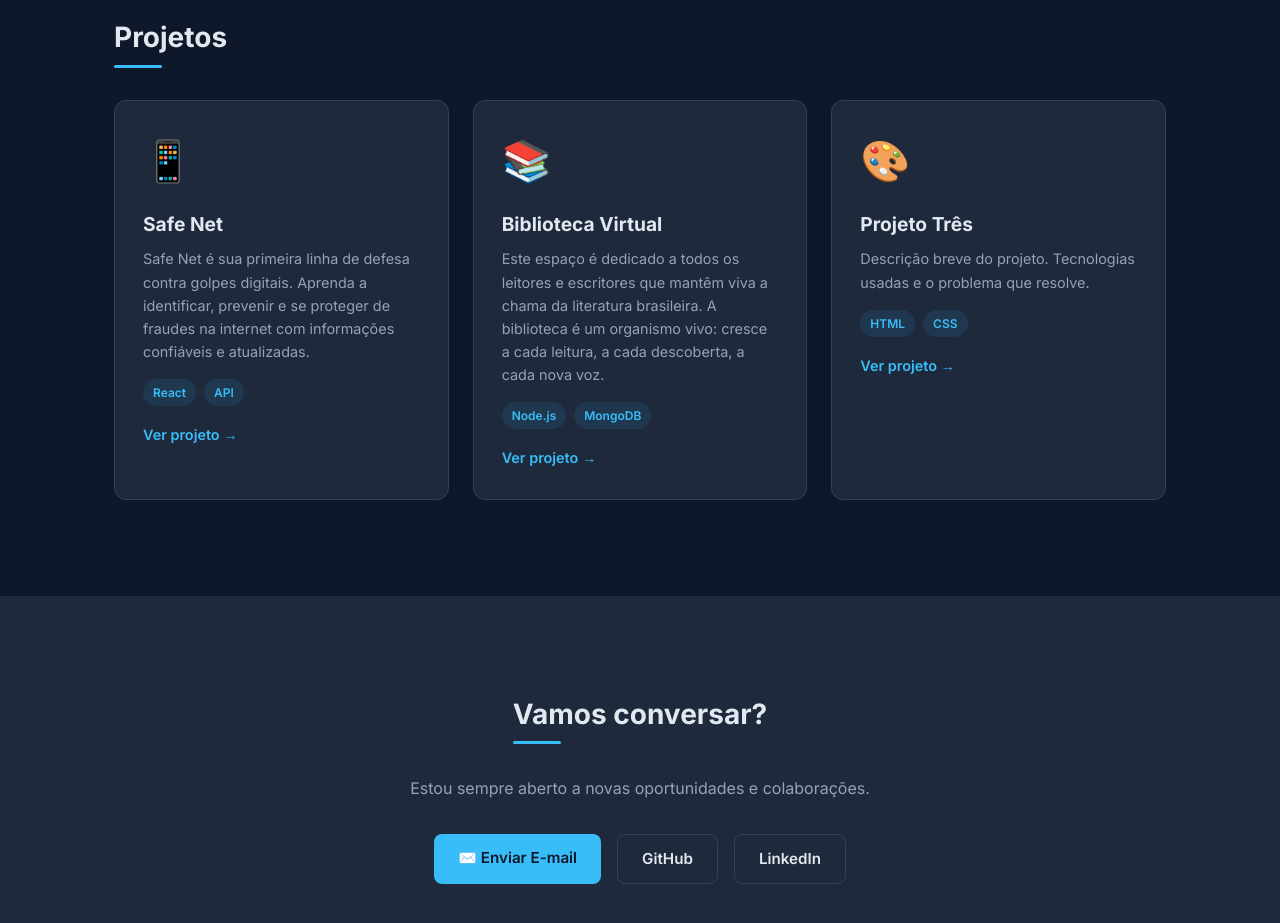
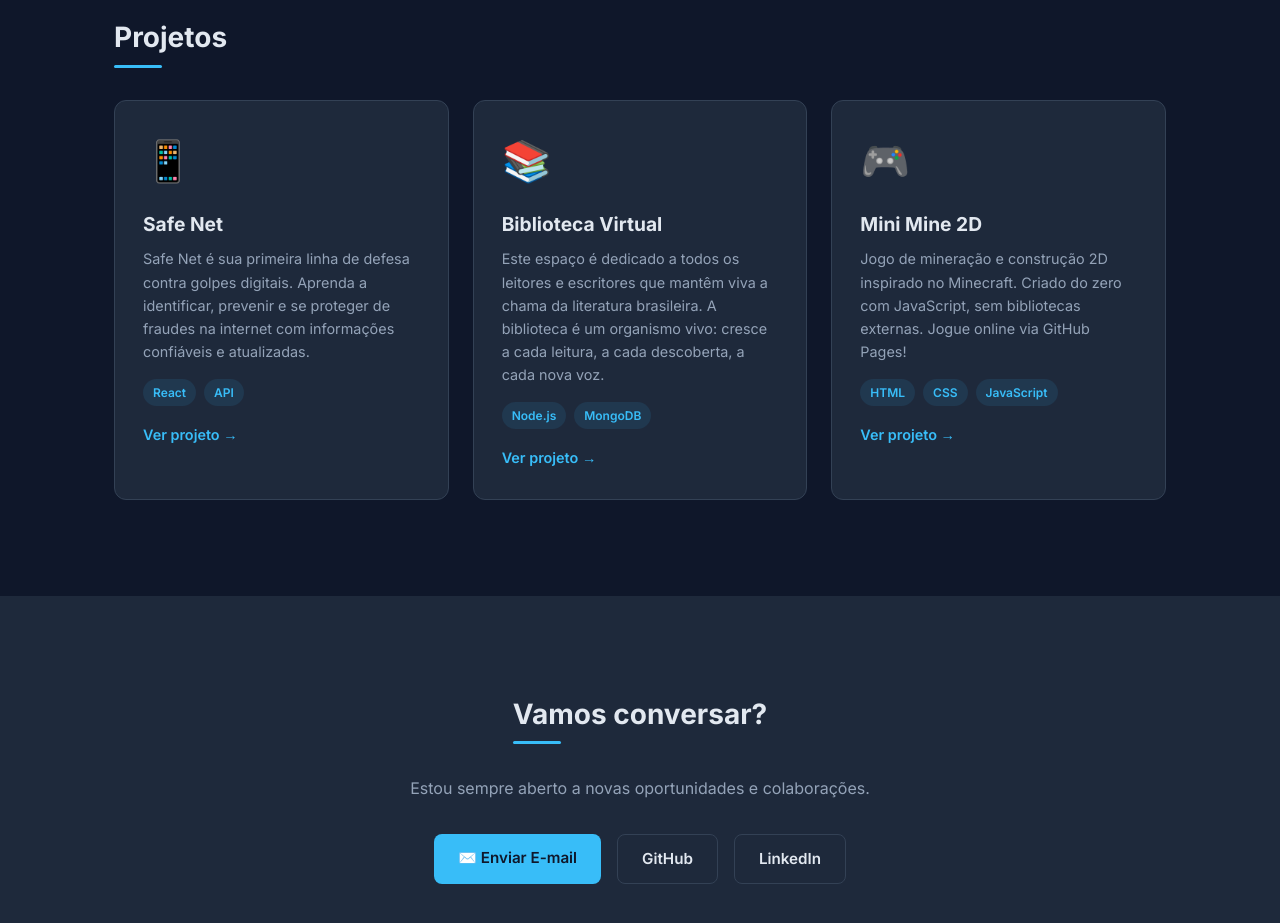
Before and after one commit to LayaneBrandao/seu-usuario.github.io, a plain HTML site: page index.html in a window 1280 px wide. Shown: the part 1820-2743 px from the top of the page. Drawn offline with Linux system fonts and the light colour scheme.

Commit message:
Update project details in index.html

```diff
--- a/index.html
+++ b/index.html
@@ -94,7 +94,6 @@
           <a href="https://joaomario793.github.io/SAFENET./" class="projeto-link">Ver projeto →</a>
         </article>
 
-        <!-- PROJETO DOIS ATUALIZADO -->
         <article class="projeto-card">
           <div class="projeto-img">📚</div>
           <h4>Biblioteca Virtual</h4>
@@ -103,12 +102,13 @@
           <a href="https://layaneproff2020-create.github.io/biblioteca-virtual/" target="_blank" class="projeto-link">Ver projeto →</a>
         </article>
 
+        <!-- PROJETO TRÊS ATUALIZADO -->
         <article class="projeto-card">
-          <div class="projeto-img">🎨</div>
-          <h4>Projeto Três</h4>
-          <p>Descrição breve do projeto. Tecnologias usadas e o problema que resolve.</p>
-          <div class="tags"><span>HTML</span><span>CSS</span></div>
-          <a href="#" class="projeto-link">Ver projeto →</a>
+          <div class="projeto-img">🎮</div>
+          <h4>Mini Mine 2D</h4>
+          <p>Jogo de mineração e construção 2D inspirado no Minecraft. Criado do zero com JavaScript, sem bibliotecas externas. Jogue online via GitHub Pages!</p>
+          <div class="tags"><span>HTML</span><span>CSS</span><span>JavaScript</span></div>
+          <a href="https://layaneproff2020-create.github.io/mini-mine-2d/" target="_blank" class="projeto-link">Ver projeto →</a>
         </article>
       </div>
     </div>
```
